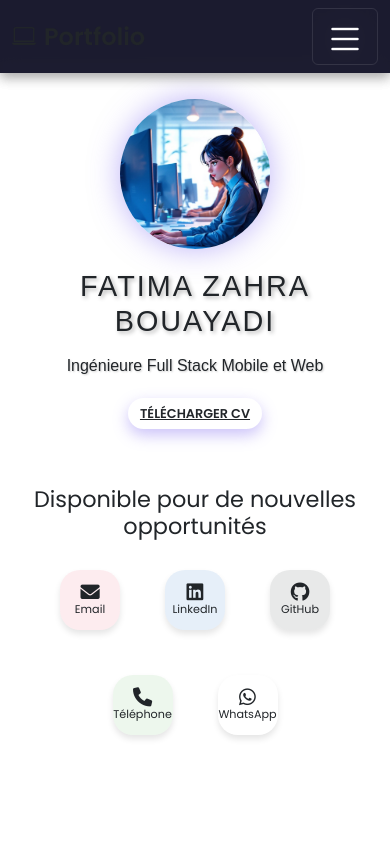
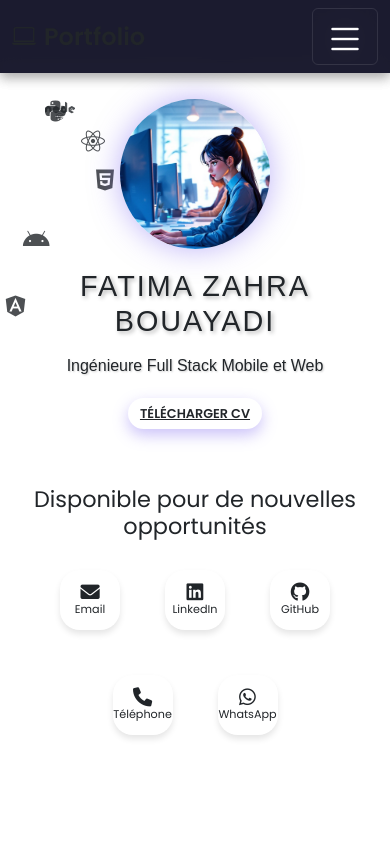
Before and after one commit to fatima236/monPortfolio, an Angular app: page / in a window 390 px wide. Shown: the top 844 px of the page. Built offline with nearby package versions, Linux system fonts and the light colour scheme.

Commit message:
changement plus

```diff
--- a/src/app/app.component.css
+++ b/src/app/app.component.css
@@ -122,27 +122,32 @@ body {
   display: flex;
   align-items: center;
   justify-content: center;
-  min-height: 100vh;
-  padding: 40px 20px; /* Petite marge à gauche et à droite */
+  min-height: 100vh; /* Prend toute la hauteur de l'écran */
+  padding: 40px 20px; /* Marge interne */
   background: var(--dark-bg);
   color: var(--text-light);
   box-sizing: border-box; /* Inclut le padding dans la largeur */
+  overflow: hidden; /* Empêche tout débordement */
+  position: relative; /* Permet de positionner les icônes en arrière-plan */
 }
 
 .hero-content {
   display: flex;
   align-items: center;
-  justify-content: center; /* Centrer horizontalement */
-  max-width: 1200px; /* Largeur maximale du contenu */
+  justify-content: center;
+  max-width: 1200px;
   width: 100%;
   gap: 40px;
-  padding: 0 20px; /* Petite marge à gauche et à droite */
-  box-sizing: border-box; /* Inclut le padding dans la largeur */
+  padding: 0 20px;
+  box-sizing: border-box;
+  position: relative; /* Permet de superposer le contenu par-dessus les icônes */
+  z-index: 2; /* Le contenu est au-dessus des icônes */
 }
 
 .text-container {
   max-width: 800px;
   text-align: left;
+  z-index: 2; /* Le texte est au-dessus des icônes */
 }
 
 .image-container {
@@ -152,6 +157,7 @@ body {
   display: flex;
   justify-content: center;
   align-items: center;
+  z-index: 1; /* L'image est au-dessus des icônes */
 }
 
 .image-container img {
@@ -161,7 +167,7 @@ body {
   border-radius: 50%;
   border: 5px solid var(--secondary-color);
   box-shadow: 0 0 30px rgba(124, 102, 241, 0.5);
-  z-index: 2;
+  z-index: 2; /* L'image est au-dessus des icônes */
 }
 
 .tech-icons {
@@ -170,7 +176,7 @@ body {
   left: 0;
   width: 100%;
   height: 100%;
-  z-index: 1;
+  z-index: 1; /* Les icônes sont en arrière-plan de l'image */
 }
 
 .tech-icons i {
@@ -199,21 +205,19 @@ body {
   margin-bottom: 15px;
   color: var(--secondary-color);
   overflow: hidden;
-  white-space: nowrap; /* Empêche le retour à la ligne */
-  border-right: 3px solid var(--accent-color); /* Curseur de type "typing" */
+  white-space: nowrap;
+  border-right: 3px solid var(--accent-color);
   animation: typing 3.5s steps(40, end), blink-caret 0.75s step-end infinite;
   font-family: 'Arial', sans-serif;
   letter-spacing: 2px;
   text-shadow: 2px 2px 4px rgba(0, 0, 0, 0.3);
 }
 
-/* Animation de type "typing" */
 @keyframes typing {
   from { width: 0; }
   to { width: 100%; }
 }
 
-/* Animation du curseur */
 @keyframes blink-caret {
   from, to { border-color: transparent; }
   50% { border-color: var(--accent-color); }
@@ -230,12 +234,8 @@ body {
 }
 
 @keyframes fadeIn {
-  from {
-    opacity: 0;
-  }
-  to {
-    opacity: 1;
-  }
+  from { opacity: 0; }
+  to { opacity: 1; }
 }
 
 .btn1 {
@@ -294,8 +294,8 @@ body {
 .contact-icons {
   display: flex;
   gap: 25px;
-  flex-wrap: wrap; /* Permet aux icônes de passer à la ligne */
-  justify-content: center; /* Centre les icônes horizontalement */
+  flex-wrap: wrap;
+  justify-content: center;
 }
 
 .contact-icon {
@@ -312,9 +312,9 @@ body {
   text-decoration: none;
   transition: all 0.3s ease;
   box-shadow: 0 4px 6px rgba(0, 0, 0, 0.1);
-  margin: 10px; /* Espacement entre les icônes */
+  margin: 10px;
   position: relative;
-  overflow: hidden; /* Cache l'effet qui dépasse */
+  overflow: hidden;
 }
 
 .contact-icon:hover {
@@ -325,7 +325,7 @@ body {
 
 .contact-icon i {
   transition: transform 0.3s ease, opacity 0.3s ease;
-  z-index: 1; /* Assure que l'icône est au-dessus de l'effet */
+  z-index: 1;
 }
 
 .contact-icon:hover i {
@@ -334,20 +334,19 @@ body {
 
 .contact-icon span {
   transition: opacity 0.3s ease;
-  z-index: 1; /* Assure que le texte est au-dessus de l'effet */
+  z-index: 1;
 }
 
 .contact-icon:hover span {
   opacity: 0.8;
 }
 
-/* Effet de contact sur l'icône */
 .contact-icon::before {
   content: '';
   position: absolute;
   top: 50%;
   left: 50%;
-  width: 100%; /* Taille de l'effet réduite à la taille de l'icône */
+  width: 100%;
   height: 100%;
   background: radial-gradient(circle, rgba(255, 255, 255, 0.3), transparent);
   transform: translate(-50%, -50%) scale(0);
@@ -360,27 +359,6 @@ body {
   transform: translate(-50%, -50%) scale(1);
 }
 
-/* Couleurs spécifiques pour chaque type de contact */
-.contact-icon[href*="mailto"] {
-  background: rgba(233, 69, 96, 0.1);
-}
-
-.contact-icon[href*="linkedin"] {
-  background: rgba(10, 102, 194, 0.1);
-}
-
-.contact-icon[href*="github"] {
-  background: rgba(36, 41, 46, 0.1);
-}
-
-.contact-icon[href*="tel"] {
-  background: rgba(76, 175, 80, 0.1);
-}
-
-.contact-icon[href*="whatsapp"] {
-  background: rgba(37, 211, 102, 0.1);
-}
-
 /* Responsive Design */
 @media (max-width: 1200px) {
   .hero-content {
@@ -409,7 +387,7 @@ body {
 
   .text-container {
     order: 2;
-    text-align: center; /* Centrer le texte */
+    text-align: center;
   }
 
   .image-container {
@@ -420,9 +398,9 @@ body {
 
   .text-container h1 {
     font-size: 2.5rem;
-    white-space: normal; /* Permet le retour à la ligne */
-    border-right: none; /* Supprime le curseur */
-    animation: none; /* Désactive l'animation de type "typing" */
+    white-space: normal;
+    border-right: none;
+    animation: none;
   }
 
   .subtitle {
@@ -478,8 +456,9 @@ body {
     font-size: 0.8rem;
   }
 
-  .tech-icons {
-    display: none;
+  /* Ajustement des tech-icons pour les petits écrans */
+  .tech-icons i {
+    font-size: 1.2rem; /* Taille réduite des icônes */
   }
 }
 
@@ -514,6 +493,11 @@ body {
 
   .contact-icon span {
     font-size: 0.7rem;
+  }
+
+  /* Ajustement supplémentaire des tech-icons pour les très petits écrans */
+  .tech-icons i {
+    font-size: 1rem; /* Taille encore plus réduite */
   }
 }
 /* Section About */
```
